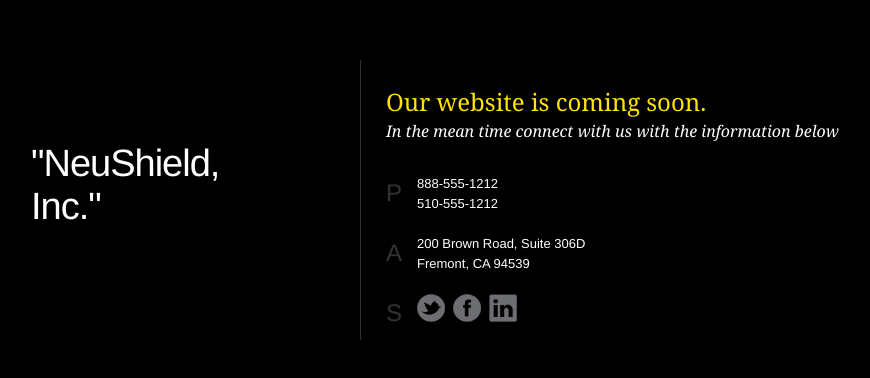
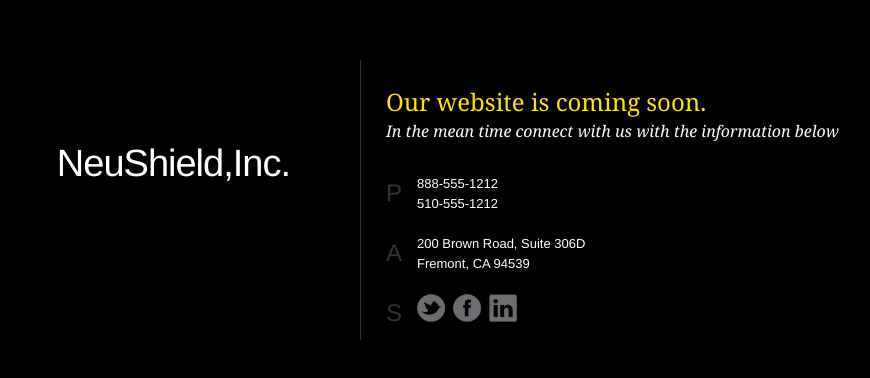
Before and after one commit to neushield/neushield.github.io, a plain HTML site: page index.html in a window 1280 px wide. Shown: the part 200-578 px from the top of the page, without its empty margins (159-1029 px from the left). Drawn offline with nearby package versions, Linux system fonts and the light colour scheme; a script that the page names is missing.

Commit message:
Initial commit

```diff
--- a/index.html
+++ b/index.html
@@ -16,7 +16,7 @@
 <body>
 <div id="shim"></div>
 <div id="content">
-	<div class="logo_box"><h1>"NeuShield, Inc."</h1></div>
+	<div class="logo_box"><h1>NeuShield,Inc.</h1></div>
 	<div class="main_box">
 		<h2>Our website is coming soon.<br/><span>In the mean time connect with us with the information below</span></h2>
 
```
